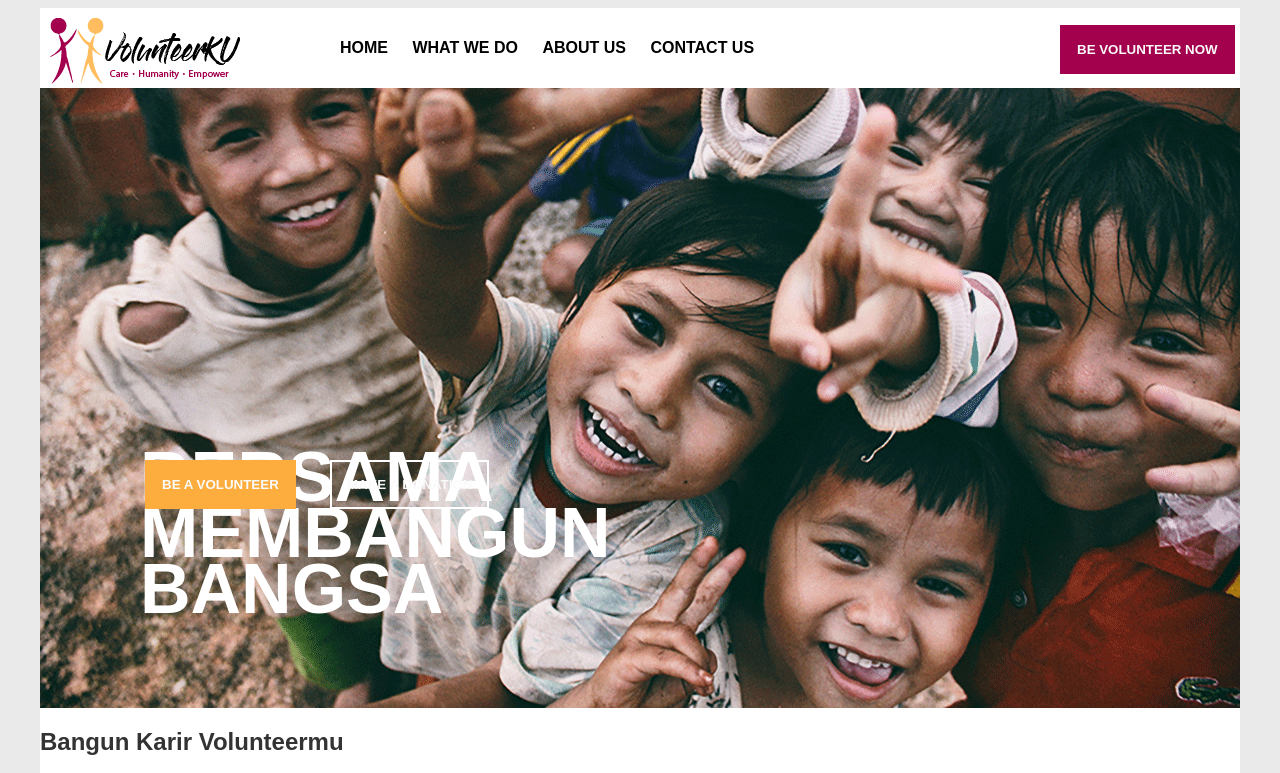
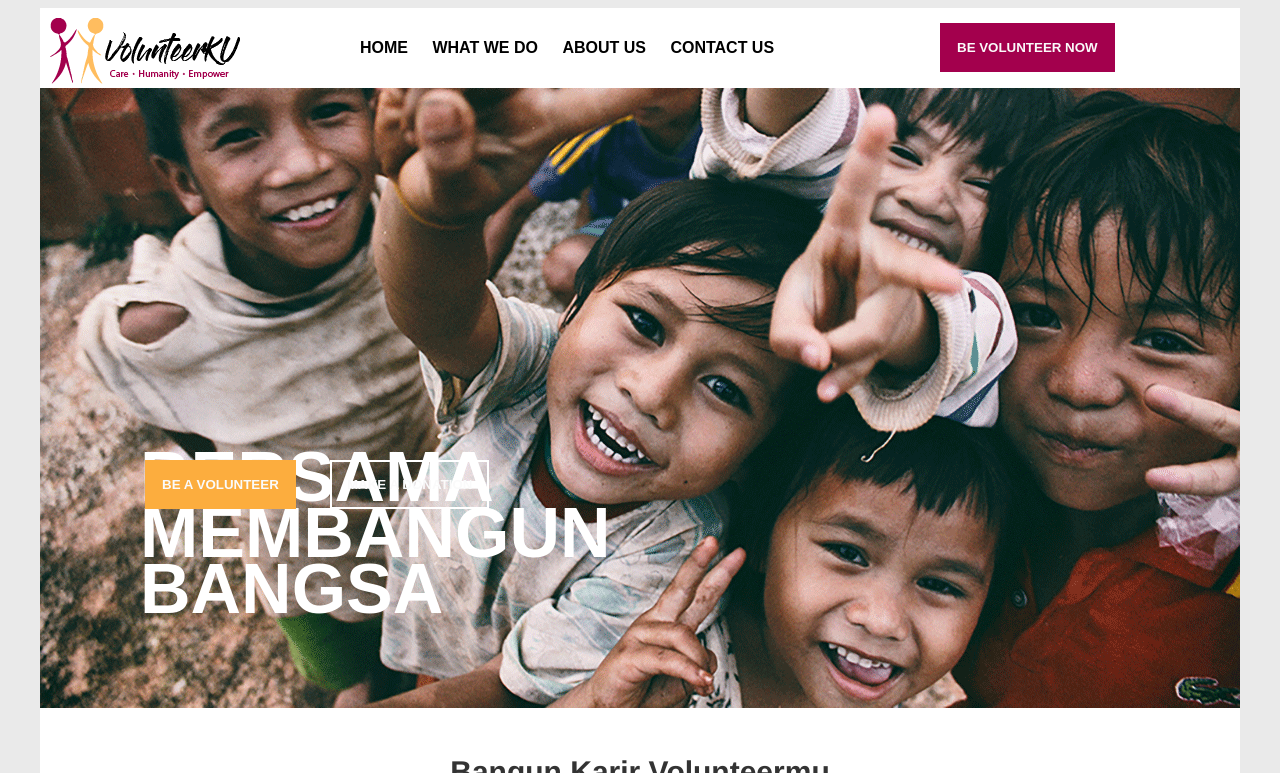
Before and after one commit to shabri-arrahim/IMPAL, a PHP site: page / in a window 1280 px wide. Shown: the top 773 px of the page. Run offline with PHP 8.4, Linux system fonts and the light colour scheme.

Commit message:
update css Style

```diff
--- a/Web Volunteerku/css/style.css
+++ b/Web Volunteerku/css/style.css
@@ -1,4 +1,3 @@
-
 /*Style*/
 
 body {
@@ -14,7 +13,7 @@ body {
 }
 
 .header{
-    position: fixed;
+    position: absolute;
     width: 1180px;
     padding: 10px;
     background-color: #fff;
@@ -27,7 +26,7 @@ body {
 .menu ul li{
     position: relative;
     display: inline-block;
-    right: -250px;
+    right: -270px;
     margin-right: 20px;
 }
 
@@ -41,9 +40,9 @@ body {
 }
 
 .menu .button1{
-    position: fixed;
-    left: 1060px;
-    top: 25px;
+    position: absolute;
+    left: 900px;
+    top: 15px;
     padding: 15px 15px;
     border: 2px solid #A3004D; /*set warna border pada tombol*/
     background-color: #A3004D; /*set warna backround pada tombol*/
@@ -63,10 +62,13 @@ body {
     background-position: 0 -100px;
 }
 
-.cover h1{
+.cover .text{
     position: absolute;
     bottom: 150px;
     left: 140px;
+}
+
+.cover .text h1{
     color: #fff;
     font-size: 70px;
     font-weight: bold;
@@ -103,13 +105,46 @@ body {
     color: rgb(218, 214, 214);
 }
 
+.content h2{
+    text-align: center;
+    margin-top: 50px;
+    font-size: 30px;
+    font-family: 'Franklin Gothic Medium', 'Arial Narrow', Arial, sans-serif;
+    font-weight: bold;
+}
 
+.content .card {
+    margin: 4%;
+    display: inline-block;
+    box-shadow: 0 4px 8px 0 rgba(0,0,0,0.2);
+    transition: 0.3s;
+    width: 25%;
+}
+
+.content .card p {
+    width: 1200px;
+}
+
+
+.content .card:hover {
+    box-shadow: 0 8px 16px 0 rgb(173, 88, 128);
+}
+
+.content .card img {
+    border-radius: 3px 3px 0 0;
+    width: 100%;
+}
+
+.content .container {
+    width: 100px;
+}
 
 footer{
     position: relative;
     background-color: #202020;
     color: white;
+    width: 1168px;
+    left: 68px;
     text-align: center;
     padding: 15px;
-    bottom: -210px;
 }
```
